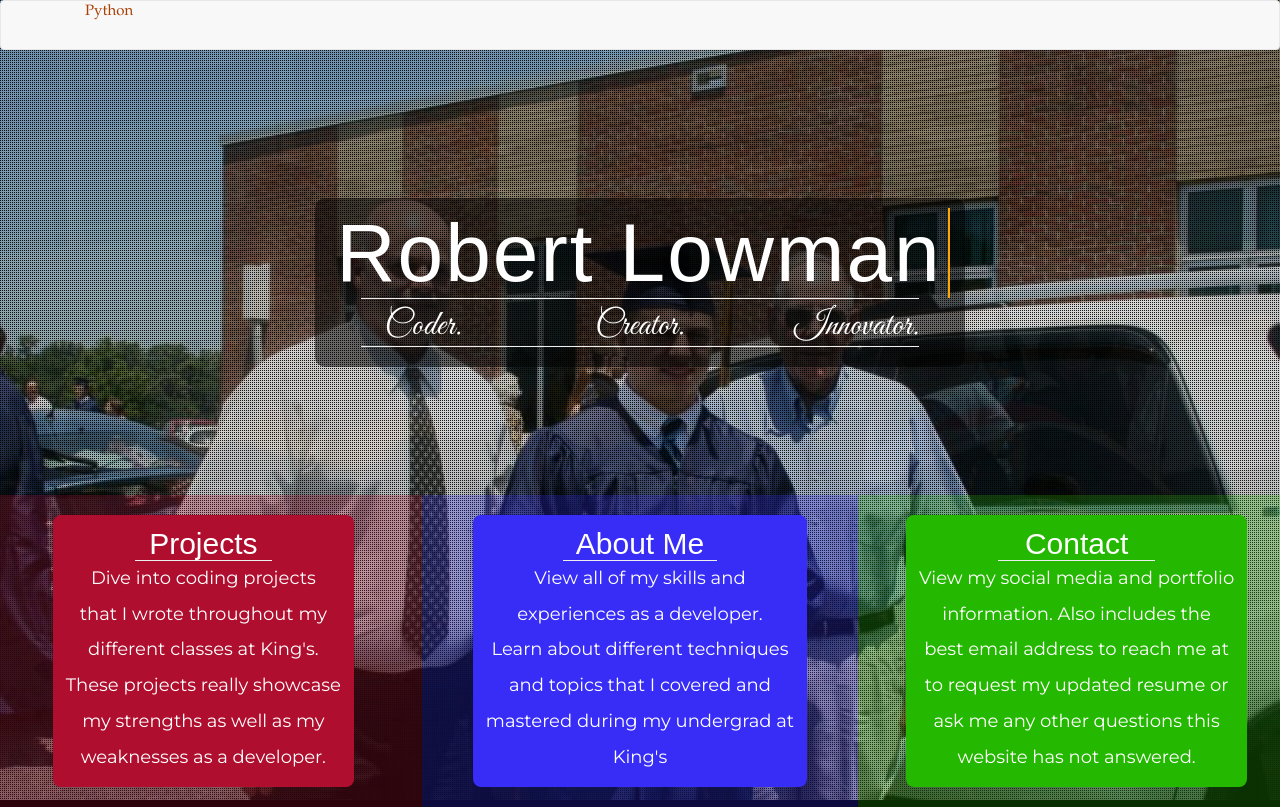
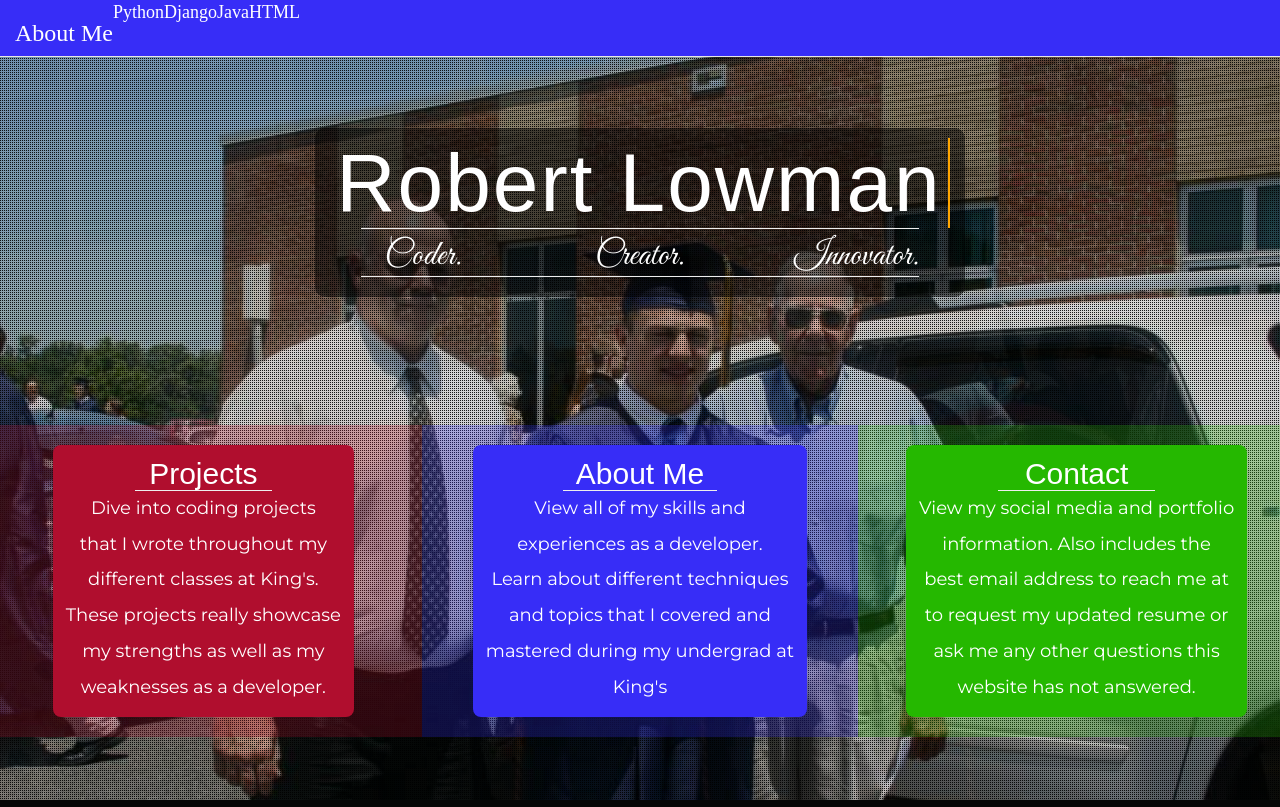
Before and after one commit to rlowman/RobertWebsite, a Django app: page / in a window 1280 px wide. Run offline with Django 3.2, Linux system fonts and the light colour scheme; some libraries are stand-ins or nearby versions; some web fonts are replaced.

Commit message:
building index navbar2

```diff
--- a/mysite/index/templates/index/index.html
+++ b/mysite/index/templates/index/index.html
@@ -22,15 +22,26 @@
       <li><span>Image 06</span></li>
     </ul>
       <header>
-        <nav class="navbar navbar-default">
-          <div class = "container">
-            <div class = "collapse navbar-collapse">
-              <ul class = "nav navbar-nav">
-                <li><p>Python</p></li>
+        <div id="custom-bootstrap-menu" class="navbar navbar-default navbar-fixed-top" role="navigation">
+          <div class="container-fluid">
+      			<div class="navbar-header">
+      				<button type="button" class="navbar-toggle" data-toggle="collapse" data-target="#myNavbar">
+      					<span class="icon-bar"></span>
+      					<span class="icon-bar"></span>
+      					<span class="icon-bar"></span>
+      				</button>
+      				<h3 class = "brand">About Me</h3>
+      			</div>
+            <div class="collapse navbar-collapse navbar-menubuilder" id ="myNavbar">
+              <ul class="nav navbar-nav navbar-center">
+      					<li><p>Python</li>
+      					<li><p>Django</li>
+      					<li>Java</li>
+      					<li>HTML</li>
               </ul>
             </div>
           </div>
-        </nav>
+      	</div>
         <div id = "welcome">
           <div class = "container inside">
             <div class="typewriter">
--- a/mysite/static/css/indexStyle.css
+++ b/mysite/static/css/indexStyle.css
@@ -207,3 +207,39 @@ p.button-info {
   transform: scale(1.1);
   color: white;
 }
+#custom-bootstrap-menu.navbar-default {
+  font-size: 18px;
+  font-family: 'Rhodium Libre', serif;
+  background: rgba(55, 45, 247, 1);
+  border-bottom-width: 1px;
+  color: white;
+}
+#custom-bootstrap-menu.navbar-default .navbar-nav>li>a {
+  color: white;
+  background-color: rgba(248, 248, 248, 0);
+}
+#custom-bootstrap-menu.navbar-default .navbar-nav>li>a:hover,
+#custom-bootstrap-menu.navbar-default .navbar-nav>li>a:focus {
+  color: rgba(55, 45, 247, 1);
+  background-color: white;
+}
+#custom-bootstrap-menu.navbar-default .navbar-nav>.active>a,
+#custom-bootstrap-menu.navbar-default .navbar-nav>.active>a:hover,
+#custom-bootstrap-menu.navbar-default .navbar-nav>.active>a:focus {
+    color: rgba(55, 45, 247, 1);
+    background-color: rgba(231, 231, 231, 1);
+}
+#custom-bootstrap-menu.navbar-default .navbar-toggle {
+    border-color: #ddd;
+}
+#custom-bootstrap-menu.navbar-default .navbar-toggle:hover,
+#custom-bootstrap-menu.navbar-default .navbar-toggle:focus {
+    background-color: #ddd;
+}
+#custom-bootstrap-menu.navbar-default .navbar-toggle .icon-bar {
+    background-color: #888;
+}
+#custom-bootstrap-menu.navbar-default .navbar-toggle:hover .icon-bar,
+#custom-bootstrap-menu.navbar-default .navbar-toggle:focus .icon-bar {
+    background-color: rgba(55, 45, 247, 1);
+}
```
